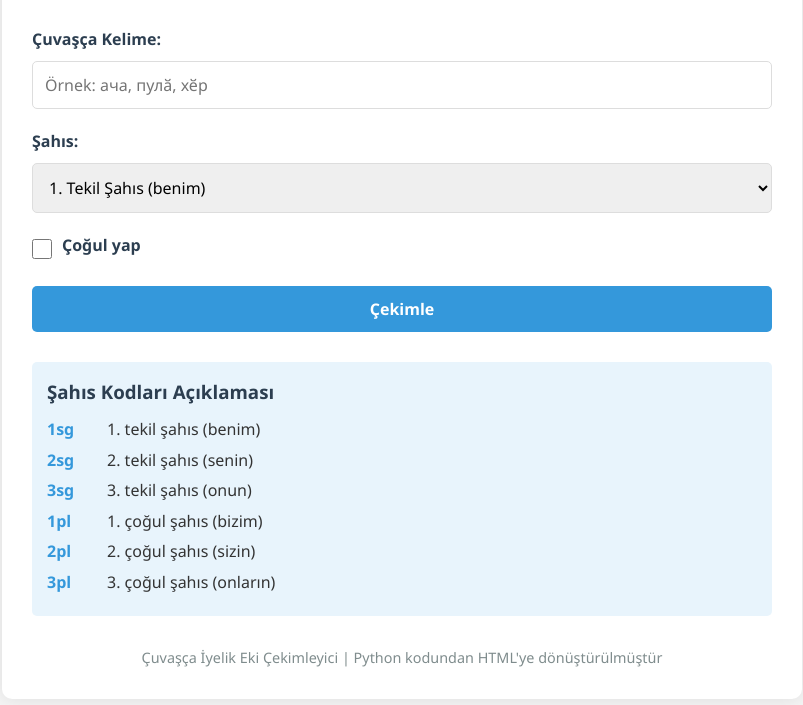
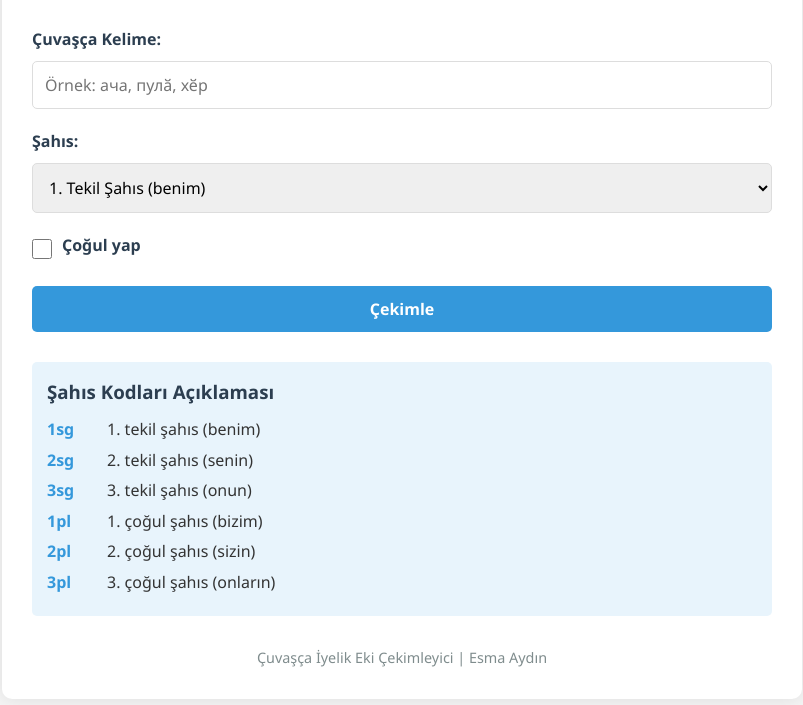
Before and after one commit to loremixx/cuvas, a plain HTML site: page index.html in a window 1280 px wide. Shown: the part 163-868 px from the top of the page, without its empty margins (238-1041 px from the left). Drawn offline with Linux system fonts and the light colour scheme.

Commit message:
Update index.html

```diff
--- a/index.html
+++ b/index.html
@@ -232,7 +232,7 @@
         </div>
 
         <footer>
-            <p>Çuvaşça İyelik Eki Çekimleyici | Python kodundan HTML'ye dönüştürülmüştür</p>
+            <p>Çuvaşça İyelik Eki Çekimleyici | Esma Aydın </p>
         </footer>
     </div>
 
```
